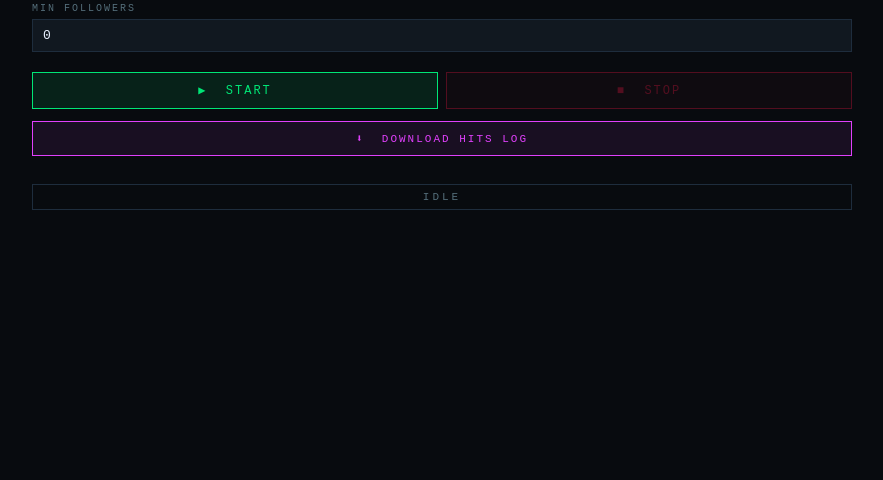
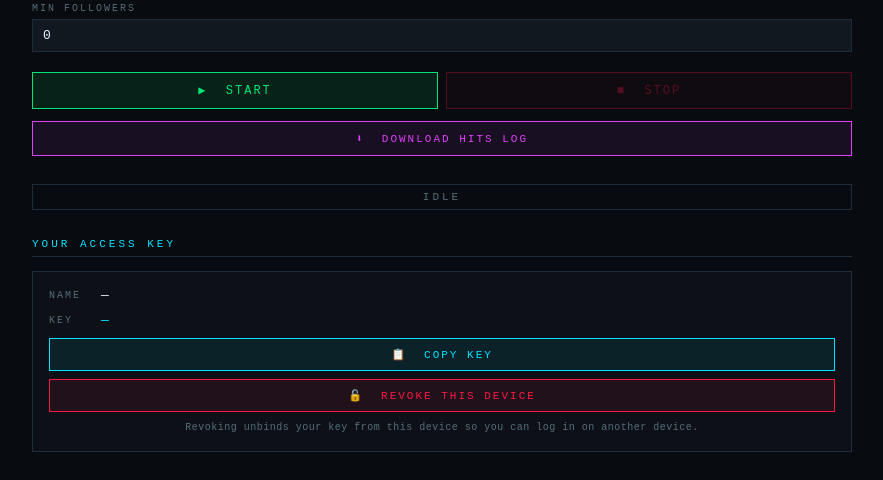
Before and after one commit to yuennix/weyn-tools, a Flask app: template templates/index.html in a window 1280 px wide. Shown: the part 451-931 px from the top of the page, without its empty margins (198-1081 px from the left). Before the commit the page ends 661 px from the top, so only its background shows below. Run offline with Flask 3, Linux system fonts and the light colour scheme; the template is opened without the code that fills it, so the values that code supplies are empty.

Commit message:
feat: split CONFIG/LIVE STATS tabs, key display section, revoke button

```diff
--- a/templates/index.html
+++ b/templates/index.html
@@ -24,10 +24,10 @@
       </div>
     </header>
 
-    <!-- ── Main tab switcher ── -->
+    <!-- ── Tab switcher ── -->
     <div class="main-tabs">
-      <button class="main-tab active" id="tabConfig" onclick="switchMainTab('config')">⚙ &nbsp;CONFIG</button>
-      <button class="main-tab" id="tabStats" onclick="switchMainTab('stats')">◈ &nbsp;LIVE STATS</button>
+      <button class="main-tab active" id="tabConfig" onclick="switchTab('config')">⚙ &nbsp;CONFIG</button>
+      <button class="main-tab" id="tabStats" onclick="switchTab('stats')">◈ &nbsp;LIVE STATS</button>
     </div>
 
     <!-- ── CONFIG pane ── -->
@@ -68,6 +68,23 @@
 
       <div id="tgStatus" class="tg-status-bar"></div>
       <div id="statusBar" class="status-bar">IDLE</div>
+
+      <!-- ── Key info section ── -->
+      <div class="section-title" style="margin-top:28px">YOUR ACCESS KEY</div>
+
+      <div class="key-info-card">
+        <div class="key-info-row">
+          <span class="key-info-label">NAME</span>
+          <span class="key-info-value" id="keyName">—</span>
+        </div>
+        <div class="key-info-row">
+          <span class="key-info-label">KEY</span>
+          <span class="key-info-value mono" id="keyValue">—</span>
+        </div>
+        <button class="btn-copy-key" id="copyKeyBtn" onclick="copyKey()">📋 &nbsp;COPY KEY</button>
+        <button class="btn-revoke-device" id="revokeBtn" onclick="revokeDevice()">🔓 &nbsp;REVOKE THIS DEVICE</button>
+        <div class="revoke-note">Revoking unbinds your key from this device so you can log in on another device.</div>
+      </div>
 
     </div>
 
@@ -113,7 +130,7 @@
         </div>
       </div>
 
-      <div class="section-title">
+      <div class="section-title" style="margin-top:28px">
         RECENT HITS
         <span class="hits-count" id="hitsCount">0</span>
       </div>
```
